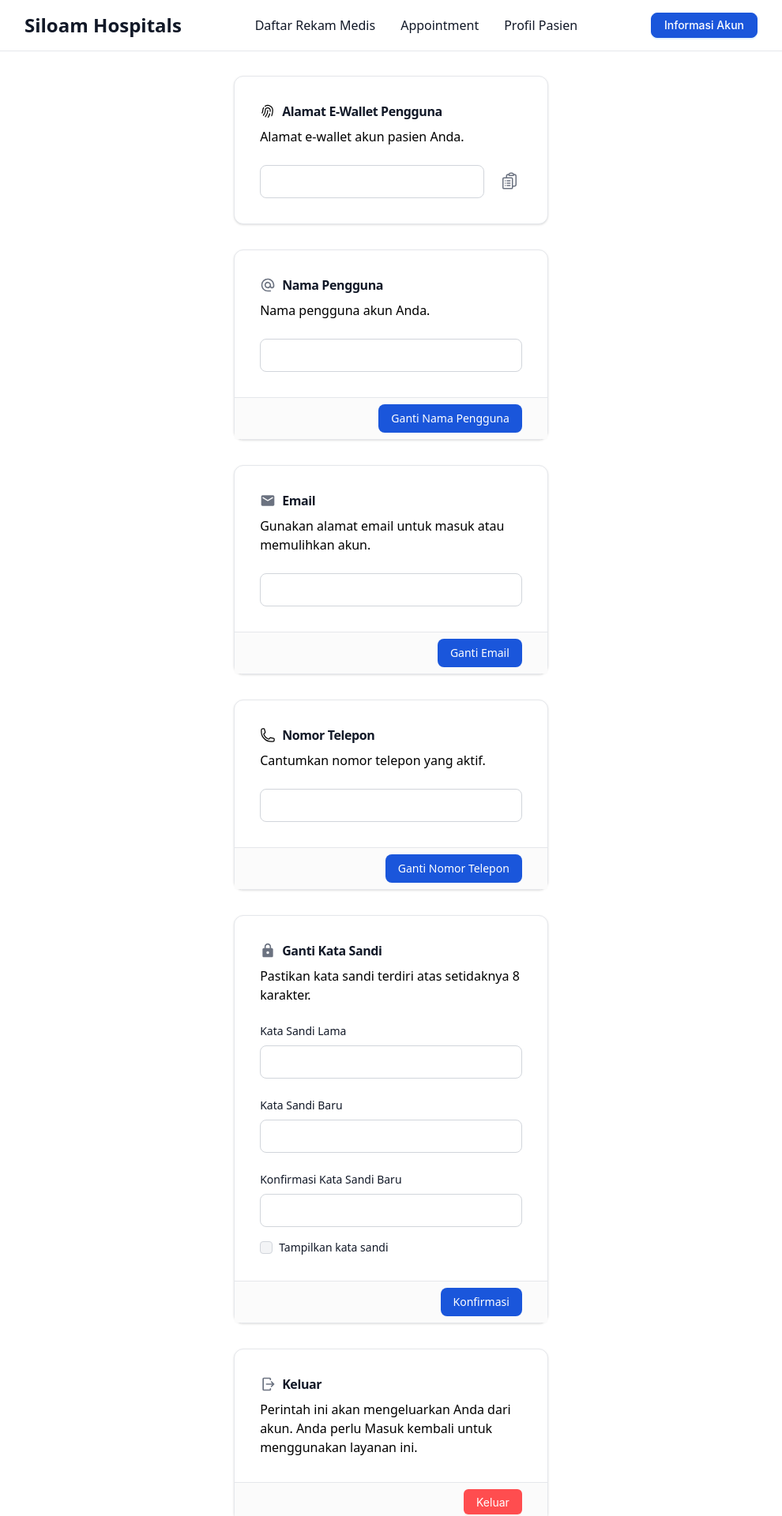
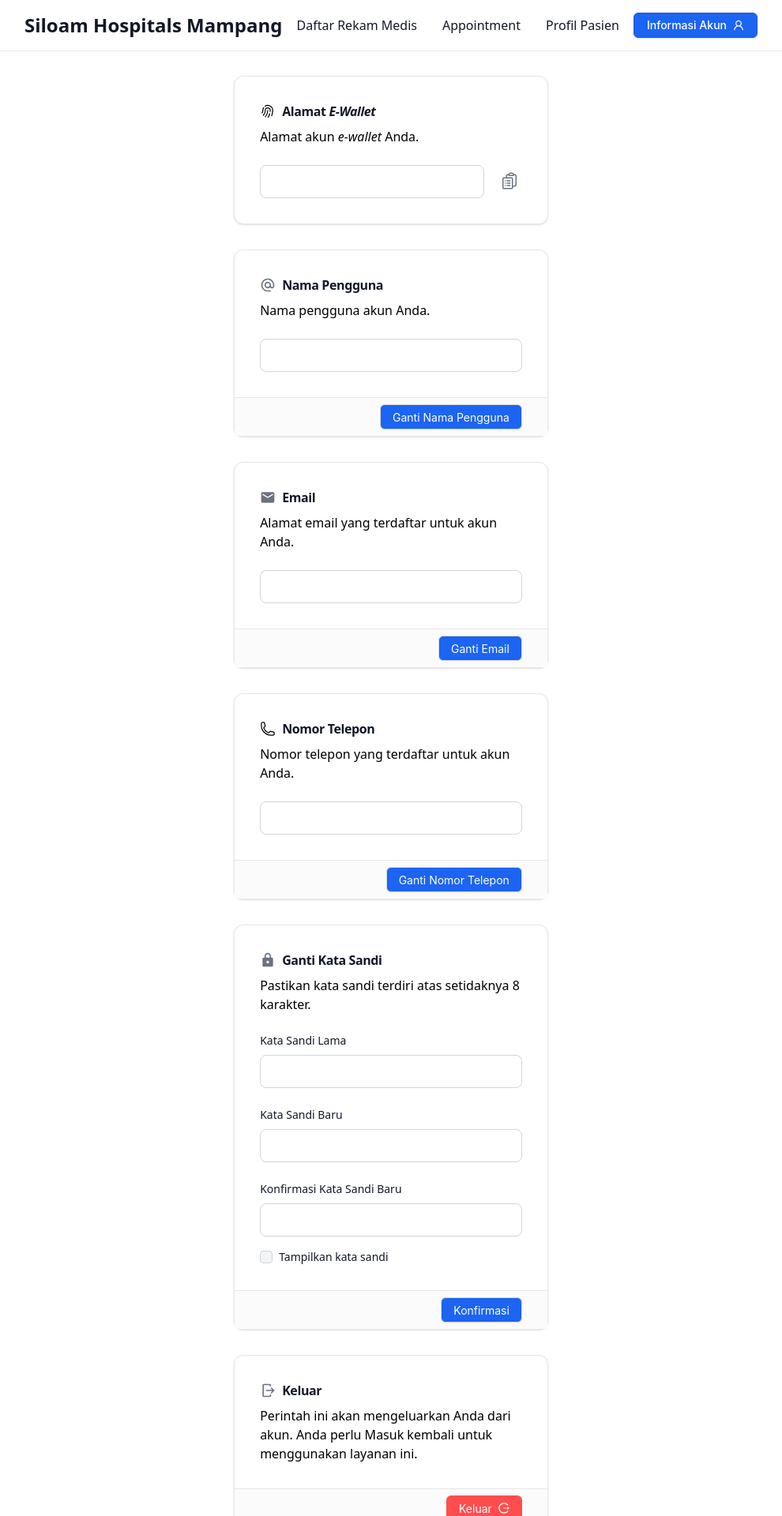
Before and after one commit to alifmaulidanar/dapps-emr-react, a React (Vite) app in the folder frontend/: page /patient/0x1e6b98a582Fdd23614b58A4459C1C875C6705f55/account in a window 1280 px wide. Shown: the top 1920 px of the page at 79% size, without its empty margins (145-1135 px from the left). Built offline with nearby package versions, Linux system fonts and the light colour scheme; no server answers; what ipfs-http-client would draw is missing.

Commit message:
Update Navbar icons and titles

```diff
--- a/frontend/src/components/Navbar/Navbar.jsx
+++ b/frontend/src/components/Navbar/Navbar.jsx
@@ -1,5 +1,5 @@
 import { Button } from "antd";
-import { MenuOutlined } from "@ant-design/icons";
+import { UserOutlined, MenuOutlined } from "@ant-design/icons";
 // import MetaConnect from "./Buttons/MetamaskButton";
 
 function NavItem({ text, linkToPage, color }) {
@@ -42,7 +42,9 @@
                 id={button.id}
                 className={button.className}
               >
-                {button.text}
+                <div className="flex gap-x-2">
+                  {button.text} <UserOutlined />
+                </div>
               </Button>
             </a>
           ))}
--- a/frontend/src/components/Navbar/NavbarController.jsx
+++ b/frontend/src/components/Navbar/NavbarController.jsx
@@ -2,7 +2,7 @@
 
 function NavbarController({ type, page, color, accountAddress }) {
   const id = accountAddress;
-  const title = "Siloam Hospitals";
+  const title = "Siloam Hospitals Mampang";
   let navItems = [];
   let buttons = [];
   const defaultColor = "gray";
@@ -22,7 +22,7 @@
         text: "Hubungi Kami",
         href: "/contact",
         className:
-          "text-white bg-blue-700 hover:bg-blue-800 focus:ring-4 focus:outline-none focus:ring-blue-300 font-medium rounded-lg text-sm px-4 text-center mr-3 md:mr-0",
+          "text-white bg-blue-600 hover:bg-blue-700 focus:ring-4 focus:outline-none focus:ring-blue-300 font-medium text-sm px-4 text-center mr-3 md:mr-0",
       },
     ];
   } else if (type === 2) {
@@ -51,9 +51,9 @@
         href: `/patient/${id}/account`,
         className: `${
           page === "Akun Pasien"
-            ? `text-white bg-${color}-700 hover:bg-${color}-800`
+            ? `text-white bg-${color}-600`
             : `text-${color}-700 bg-transparent hover:bg-${color}-700`
-        } border border-1 border-${color}-700 hover:text-white focus:ring-4 focus:outline-none focus:ring-${color}-300 font-medium rounded-lg text-sm px-4 text-center mr-3 md:mr-0`,
+        } border border-1 border-${color}-700 hover:text-white focus:ring-4 focus:outline-none focus:ring-${color}-300 font-medium text-sm px-4 text-center mr-3 md:mr-0`,
       },
     ];
   } else if (type === 3) {
@@ -81,9 +81,9 @@
         href: `/doctor/${id}/account`,
         className: `${
           page === "Akun Dokter"
-            ? `text-white bg-${color}-700 hover:bg-${color}-600`
+            ? `text-white bg-${color}-600`
             : `text-${color}-700 bg-transparent hover:bg-${color}-700`
-        } border border-1 border-${color}-700 hover:text-white focus:ring-4 focus:outline-none focus:ring-${color}-300 font-medium rounded-lg text-sm px-4 py-2 text-center mr-3 md:mr-0`,
+        } border border-1 border-${color}-700 hover:text-white focus:ring-4 focus:outline-none focus:ring-${color}-300 font-medium text-sm px-4 py-2 text-center mr-3 md:mr-0`,
       },
     ];
   }
--- a/frontend/src/pages/patient/PatientAccount.jsx
+++ b/frontend/src/pages/patient/PatientAccount.jsx
@@ -1,5 +1,6 @@
 import "./../../index.css";
 import { Button } from "antd";
+import { LogoutOutlined } from "@ant-design/icons";
 import NavbarController from "../../components/Navbar/NavbarController";
 // import PatientRecordDisplay from "../../components/PatientRecordData";
 import CopyIDButton from "../../components/Buttons/CopyIDButton";
@@ -93,11 +94,11 @@
                     </svg>
 
                     <h5 className="ml-2 font-bold tracking-tight text-gray-900 text-md">
-                      Alamat E-Wallet Pengguna
+                      Alamat <span className="italic">E-Wallet</span>
                     </h5>
                   </div>
                   <p className="my-2 text-md">
-                    Alamat e-wallet akun pasien Anda.
+                    Alamat akun <span className="italic">e-wallet</span> Anda.
                   </p>
                 </div>
                 <div className="flex items-center flex-nowrap gap-x-4">
@@ -147,12 +148,13 @@
                 </div>
               </div>
               <div className="grid justify-end bg-[#FBFBFB] py-2 px-8">
-                <button
-                  type="button"
-                  className="px-4 py-2 text-sm font-medium text-white bg-blue-700 rounded-lg hover:bg-blue-800 focus:ring-4 focus:ring-blue-300 focus:outline-none"
+                <Button
+                  id="change-username-button"
+                  type="default"
+                  className="text-white bg-blue-600"
                 >
                   Ganti Nama Pengguna
-                </button>
+                </Button>
               </div>
             </div>
 
@@ -179,7 +181,7 @@
                       </h5>
                     </div>
                     <p className="my-2 text-md">
-                      Gunakan alamat email untuk masuk atau memulihkan akun.
+                      Alamat email yang terdaftar untuk akun Anda.
                     </p>
                   </div>
                 </div>
@@ -194,12 +196,13 @@
                 </div>
               </div>
               <div className="grid justify-end bg-[#FBFBFB] py-2 px-8">
-                <button
-                  type="button"
-                  className="px-4 py-2 text-sm font-medium text-white bg-blue-700 rounded-lg hover:bg-blue-800 focus:ring-4 focus:ring-blue-300 focus:outline-none"
+                <Button
+                  id="change-email-button"
+                  type="default"
+                  className="text-white bg-blue-600"
                 >
                   Ganti Email
-                </button>
+                </Button>
               </div>
             </div>
 
@@ -229,7 +232,7 @@
                       </h5>
                     </div>
                     <p className="my-2 text-md">
-                      Cantumkan nomor telepon yang aktif.
+                      Nomor telepon yang terdaftar untuk akun Anda.
                     </p>
                   </div>
                 </div>
@@ -244,12 +247,13 @@
                 </div>
               </div>
               <div className="grid justify-end bg-[#FBFBFB] py-2 px-8">
-                <button
-                  type="button"
-                  className="px-4 py-2 text-sm font-medium text-white bg-blue-700 rounded-lg hover:bg-blue-800 focus:ring-4 focus:ring-blue-300 focus:outline-none"
+                <Button
+                  id="change-phone-button"
+                  type="default"
+                  className="text-white bg-blue-600"
                 >
                   Ganti Nomor Telepon
-                </button>
+                </Button>
               </div>
             </div>
 
@@ -335,12 +339,13 @@
                 </div>
               </div>
               <div className="grid justify-end bg-[#FBFBFB] py-2 px-8">
-                <button
-                  type="button"
-                  className="px-4 py-2 text-sm font-medium text-white bg-blue-700 rounded-lg hover:bg-blue-800 focus:ring-4 focus:ring-blue-300 focus:outline-none"
+                <Button
+                  id="change-password-button"
+                  type="default"
+                  className="text-white bg-blue-600"
                 >
                   Konfirmasi
-                </button>
+                </Button>
               </div>
             </div>
 
@@ -379,7 +384,9 @@
               </div>
               <div className="grid justify-end bg-[#FBFBFB] py-2 px-8">
                 <Button type="primary" danger>
-                  Keluar
+                  <div className="flex gap-x-2">
+                    Keluar <LogoutOutlined />
+                  </div>
                 </Button>
               </div>
             </div>
--- a/frontend/src/pages/patient/PatientProfile.jsx
+++ b/frontend/src/pages/patient/PatientProfile.jsx
@@ -3,7 +3,6 @@
 import { useParams } from "react-router-dom";
 import NavbarController from "../../components/Navbar/NavbarController";
 import PatientData from "../../components/PatientData";
-import PatientIdentifier from "../../components/PatientIdentifier";
 // import { AllPatient } from "../../data/patientData";
 import ProfileDropdown from "../../components/Buttons/ProfileDropdown";
 
```
